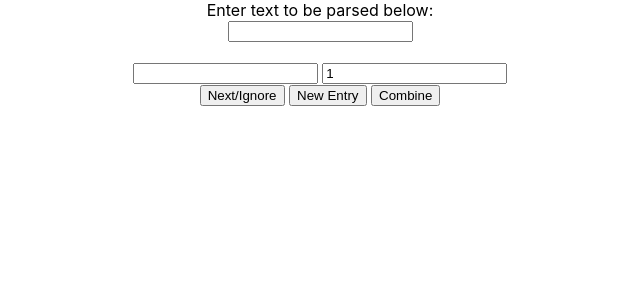
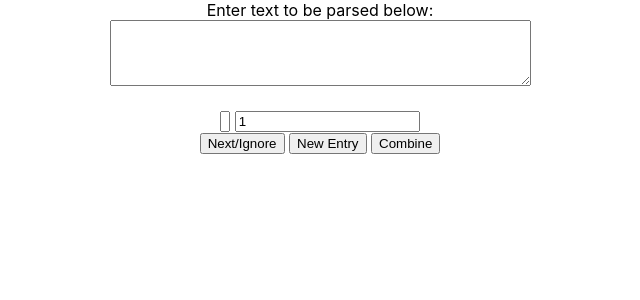
Before and after one commit to jonkiersey/hr-tools, a React (Create React App) app: page / in a window 1280 px wide. Shown: the top 300 px of the page, without its empty margins (320-960 px from the left). Built offline with nearby package versions, Linux system fonts and the light colour scheme.

Commit message:
Autosize form input; change bulk input to resizable text area

```diff
--- a/package.json
+++ b/package.json
@@ -9,6 +9,7 @@
     "react": "^17.0.1",
     "react-dom": "^17.0.1",
     "react-dropzone": "^11.2.4",
+    "react-input-autosize": "^3.0.0",
     "react-scripts": "4.0.1",
     "web-vitals": "^0.2.4"
   },
--- a/src/Components/CultureParse.js
+++ b/src/Components/CultureParse.js
@@ -1,4 +1,5 @@
 import React, { useEffect, useState } from 'react';
+import AutosizeInput from 'react-input-autosize';
 
 const CultureParse = () => {
   const [formData, setFormData] = useState('');
@@ -78,11 +79,11 @@ const CultureParse = () => {
     <div className="App">
       Enter text to be parsed below:
       <div>
-        <input type="text" value={rawData} onChange={(event) => setFormData(event.target.value)} />
+        <textarea type="text" value={rawData} onChange={(event) => setFormData(event.target.value)} rows="4" cols="50" />
       </div>
       &nbsp;
       <div>
-        <input type="text" value={textToSave} onChange={(event) => setTextToSave(event.target.value)} />&nbsp;
+        <AutosizeInput type="text" value={textToSave} onChange={(event) => setTextToSave(event.target.value)} />&nbsp;
         <input type="number" value={startingNumber} onChange={(event) => setStartingNumber(parseInt(event.target.value, 10))} />
       </div>
       <div>
```
Also changed, not shown: 1 other file (tests, documents, lock files or other folders).
